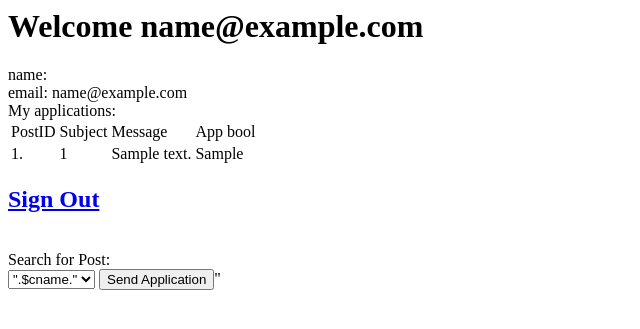
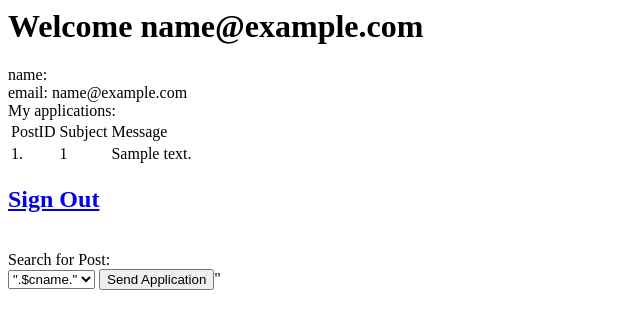
Before and after one commit to aehnh/getCarried, a PHP site: page /tutee.php in a window 1280 px wide. Shown: the top 329 px of the page, without its empty margins (0-640 px from the left). Run offline with PHP 8.4, Linux system fonts and the light colour scheme; the visitor is signed in with stand-in values (Sample User, id 1); tables that the repository leaves empty or names only in its code hold one stand-in row (values such as "Sample post"); data that the repository does not hold is empty.

Commit message:
Update tutee.php

```diff
--- a/tutee.php
+++ b/tutee.php
@@ -48,13 +48,12 @@ function addApplication()
 }
 $sql = "select * from mydb.application where TuteeID = '$tuteeID'";
 $result = mysqli_query($db,$sql);
-echo "My applications:<br><table><tr><td>PostID</td><td>Subject</td><td>Message</td><td>App bool</td></tr>";
+echo "My applications:<br><table><tr><td>PostID</td><td>Subject</td><td>Message</td></tr>";
 while ($data = mysqli_fetch_array($result,MYSQLI_ASSOC)){
 	echo "<tr>";
   echo "<td>".$data['PostID'].".</td>";
 	echo "<td>".$data['Subject']." </td>";
 	echo "<td>".$data['Message']." </td>";
-	echo " <td>".$data['App bool']."</td>";
 	echo "</tr>";
 }
 echo "</table>";
```
